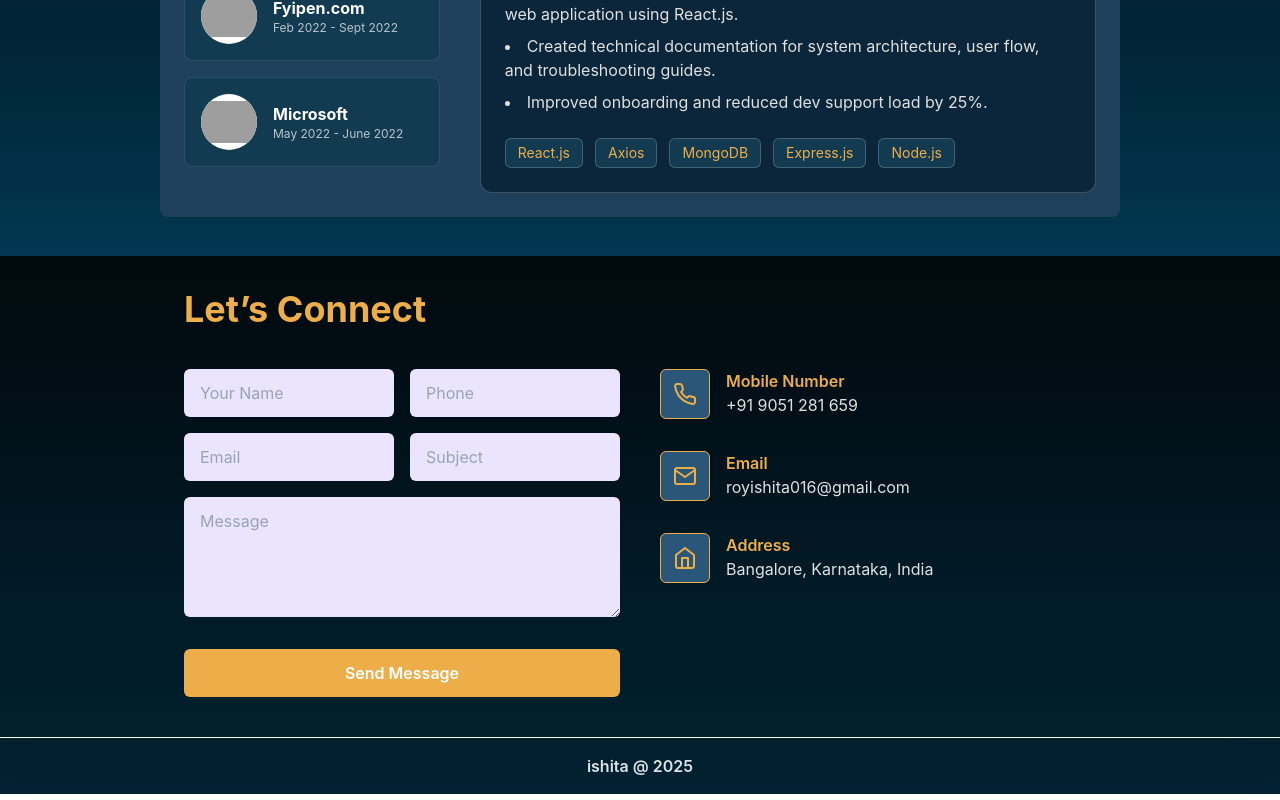
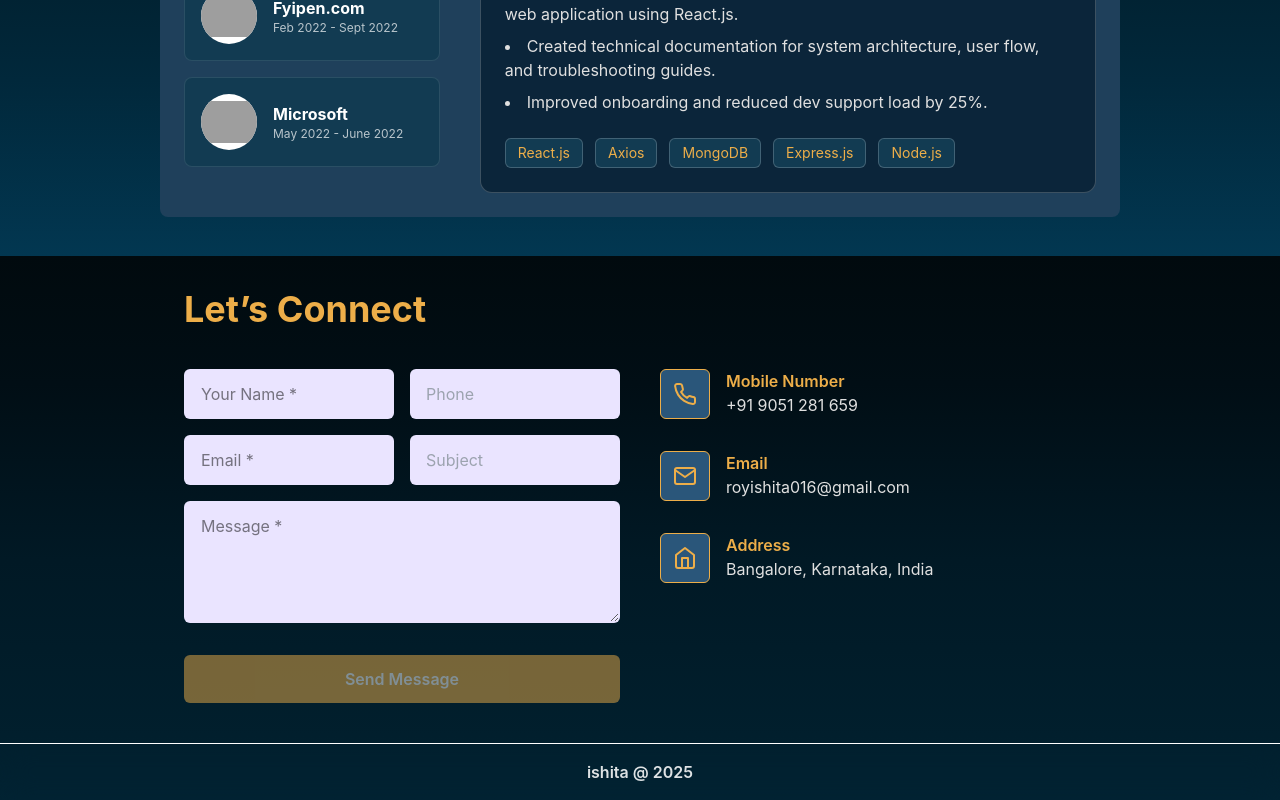
Before and after one commit to ISHITA-ROY016/my-portfolio, a React (Vite) app: page / in a window 1280 px wide. Shown: the part 3744-4544 px from the top of the page. Built offline with nearby package versions, Linux system fonts and the light colour scheme; grey boxes are pictures that could not be loaded.

Commit message:
added success/error toast for connect form

```diff
--- a/src/components/Connect.jsx
+++ b/src/components/Connect.jsx
@@ -1,6 +1,7 @@
 import React, { useState } from "react";
 import { FiPhone, FiMail, FiHome } from "react-icons/fi";
 import RippleButton from "../style/RippleButton.jsx";
+import Toast from "../style/Toast.jsx";
 
 const Connect = () => {
   const [formData, setFormData] = useState({
@@ -11,17 +12,33 @@ const Connect = () => {
     message: "",
   });
 
+  const [errors, setErrors] = useState({});
+  const [isValid, setIsValid] = useState(false);
   const [status, setStatus] = useState(null);
 
+  // 🔍 Validate fields
+  const validate = (data) => {
+    const newErrors = {};
+
+    if (!data.name.trim()) newErrors.name = "Name is required";
+    if (!data.email.trim()) newErrors.email = "Email is required";
+    else if (!/^[^\s@]+@[^\s@]+\.[^\s@]+$/.test(data.email))
+      newErrors.email = "Invalid email";
+    if (!data.message.trim()) newErrors.message = "Message is required";
+
+    setErrors(newErrors);
+    setIsValid(Object.keys(newErrors).length === 0);
+  };
+
   const handleChange = (e) => {
-    setFormData({
-      ...formData,
-      [e.target.name]: e.target.value,
-    });
+    const updated = { ...formData, [e.target.name]: e.target.value };
+    setFormData(updated);
+    validate(updated);
   };
 
   const handleSubmit = async (e) => {
     e.preventDefault();
+    if (!isValid) return;
     setStatus("sending");
 
     const data = new FormData();
@@ -48,9 +65,29 @@ const Connect = () => {
         subject: "",
         message: "",
       });
+      setIsValid(false);
+      setTimeout(() => {
+        setStatus(null);
+        setErrors({});
+        setIsValid(false);
+      }, 3000);
+
     } else {
       setStatus("error");
+      setTimeout(() => {
+        setStatus(null);
+        setErrors({});
+        setIsValid(false);
+      }, 3000);
+
     }
+  };
+
+  // ⭐ Utility for dynamic borders
+  const borderClass = (field, value) => {
+    if (errors[field]) return "border-red-500";
+    if (value.trim()) return "border-green-500";
+    return "border-transparent";
   };
 
   return (
@@ -58,23 +95,39 @@ const Connect = () => {
       id="connect"
       className="w-full md:w-3/4 max-w-[95%] mx-auto mt-6 sm:mt-12 p-4 sm:p-6 flex flex-col justify-center"
     >
-      {/* Heading */}
+      <Toast
+        message={
+          status === "success"
+            ? "Message sent successfully!"
+            : status === "error"
+              ? "Something went wrong."
+              : ""
+        }
+        type={status}
+      />
       <h2 className="text-4xl font-bold text-darkHeading mb-10">
         Let’s Connect
       </h2>
 
       <div className="grid grid-cols-1 md:grid-cols-2 gap-10">
-        {/* LEFT SIDE — FORM */}
+        {/* LEFT — FORM */}
         <form className="flex flex-col gap-4" onSubmit={handleSubmit}>
           <div className="grid grid-cols-1 sm:grid-cols-2 gap-4">
+            {/* NAME */}
             <input
               name="name"
               value={formData.name}
               type="text"
-              placeholder="Your Name"
+              placeholder="Your Name *"
               onChange={handleChange}
-              className="bg-ConnectBg text-black px-4 py-3 rounded-md outline-none"
+              // required
+              className={`bg-ConnectBg text-black px-4 py-3 rounded-md outline-none placeholder:text-black/50 border ${borderClass(
+                "name",
+                formData.name
+              )}`}
             />
+
+            {/* PHONE */}
             <input
               name="phone"
               value={formData.phone}
@@ -86,14 +139,21 @@ const Connect = () => {
           </div>
 
           <div className="grid grid-cols-1 sm:grid-cols-2 gap-4">
+            {/* EMAIL */}
             <input
               name="email"
               type="email"
               value={formData.email}
-              placeholder="Email"
+              placeholder="Email *"
+              // required
               onChange={handleChange}
-              className="bg-ConnectBg text-black px-4 py-3 rounded-md outline-none"
+              className={`bg-ConnectBg text-black px-4 py-3 rounded-md outline-none placeholder:text-black/50 border ${borderClass(
+                "email",
+                formData.email
+              )}`}
             />
+
+            {/* SUBJECT */}
             <input
               name="subject"
               value={formData.subject}
@@ -104,34 +164,51 @@ const Connect = () => {
             />
           </div>
 
+          {/* Honeypot */}
+          <input
+            type="checkbox"
+            name="botcheck"
+            className="hidden"
+            style={{ display: "none" }}
+          />
+
+          {/* MESSAGE */}
           <textarea
             name="message"
             rows="4"
             value={formData.message}
-            placeholder="Message"
+            // required
+            placeholder="Message *"
             onChange={handleChange}
-            className="bg-ConnectBg text-black px-4 py-3 rounded-md outline-none"
+            className={`bg-ConnectBg text-black px-4 py-3 rounded-md outline-none placeholder:text-black/50 border ${borderClass(
+              "message",
+              formData.message
+            )}`}
           />
 
-          <RippleButton type="submit"
-            className="bg-darkHeading text-white font-semibold py-3 rounded-md mt-4
-             hover:bg-[#d98b1c] transition-all w-full text-center"
+          {/* SUBMIT BUTTON */}
+          <RippleButton
+            type="submit"
+            disabled={!isValid || status === "sending"}
+            className={`bg-darkHeading text-white font-semibold py-3 rounded-md mt-4 transition-all w-full text-center ${!isValid || status === "sending"
+              ? "opacity-50 cursor-not-allowed"
+              : "hover:bg-[#d98b1c] cursor-pointer"
+              }`}
           >
             {status === "sending" ? "Sending..." : "Send Message"}
           </RippleButton>
 
-          {status === "success" && (
-            <p className="text-green-400 mt-2">Message sent successfully!</p>
+          {/* {status === "success" && (
+            <p className="text-green-400 mt-2 transition-opacity duration-500">{status && "Message sent successfully!"}</p>
           )}
           {status === "error" && (
-            <p className="text-red-400 mt-2">Something went wrong.</p>
-          )}
+            <p className="text-red-400 mt-2 transition-opacity duration-500">{status && "Something went wrong."}</p>
+          )} */}
 
         </form>
 
-        {/* RIGHT SIDE — CONTACT DETAILS */}
+        {/* RIGHT — CONTACT DETAILS */}
         <div className="flex flex-col gap-8">
-          {/* PHONE */}
           <div className="flex items-start gap-4">
             <div className="p-3 border bg-darkHeaderBg border-darkHeading rounded-md text-darkHeading">
               <FiPhone size={24} />
@@ -142,7 +219,6 @@ const Connect = () => {
             </div>
           </div>
 
-          {/* EMAIL */}
           <div className="flex items-start gap-4">
             <div className="p-3 border bg-darkHeaderBg border-darkHeading rounded-md text-darkHeading">
               <FiMail size={24} />
@@ -153,7 +229,6 @@ const Connect = () => {
             </div>
           </div>
 
-          {/* ADDRESS */}
           <div className="flex items-start gap-4">
             <div className="p-3 border bg-darkHeaderBg border-darkHeading rounded-md text-darkHeading">
               <FiHome size={24} />
--- /dev/null
+++ b/src/style/Toast.jsx
@@ -0,0 +1,27 @@
+import { motion, AnimatePresence } from "framer-motion";
+
+const Toast = ({ message, type }) => {
+    return (
+        <AnimatePresence>
+            {message && (
+                <motion.div
+                    initial={{ opacity: 0, x: 80 }}
+                    animate={{ opacity: 1, x: 0, transition: { type: "spring", stiffness: 250, damping: 20 } }}
+                    exit={{ opacity: 0, x: 80 }}
+                    transition={{ duration: 0.35 }}
+                    className={`
+            fixed top-6 right-6 px-4 py-3 rounded-md shadow-lg z-[200]
+            text-sm font-medium
+            ${type === "success"
+                            ? "bg-green-500 text-white"
+                            : "bg-red-500 text-white"}
+          `}
+                >
+                    {message}
+                </motion.div>
+            )}
+        </AnimatePresence>
+    );
+};
+
+export default Toast;
```
